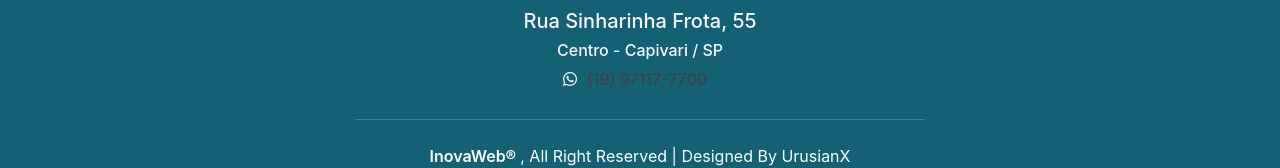
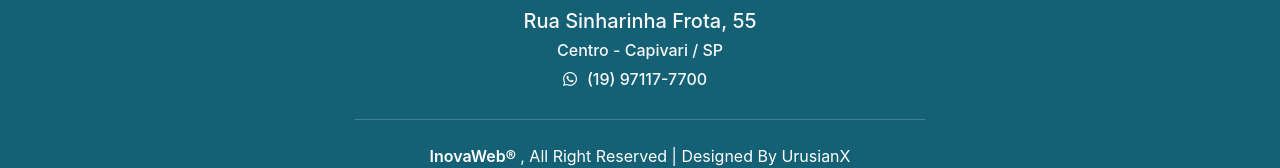
Before and after one commit to rflsza13/inovaweb, a React (Create React App) app: page / in a window 1280 px wide. Shown: the part 4437-4605 px from the top of the page. Built offline with nearby package versions, Linux system fonts and the light colour scheme.

Commit message:
Alteração cor da fonte telefone

```diff
--- a/src/Footer/Footer.js
+++ b/src/Footer/Footer.js
@@ -18,7 +18,7 @@ function Footer() {
                         <h6 className='text-light'>Centro - Capivari / SP</h6>
                         <div className='telefone text-light'>
                             <i className="fab fa-whatsapp"></i>
-                            <h6>{ telefone }</h6>
+                            <h6 className='text-light'>{ telefone }</h6>
                         </div>
                         {/* <div className="footer-social">
                             <a href={ facebook }><i className="fab fa-facebook-f"></i></a>
```
